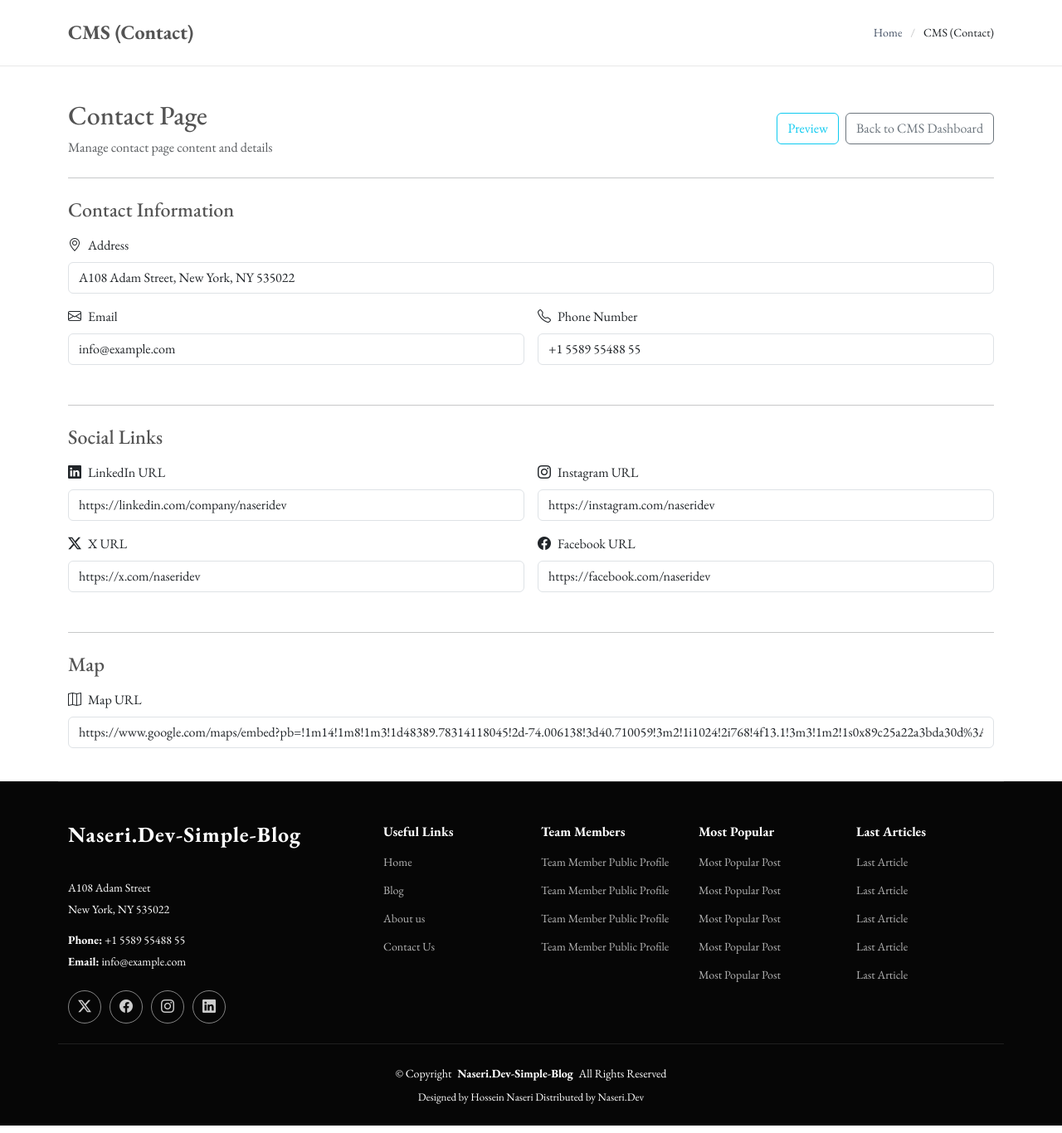
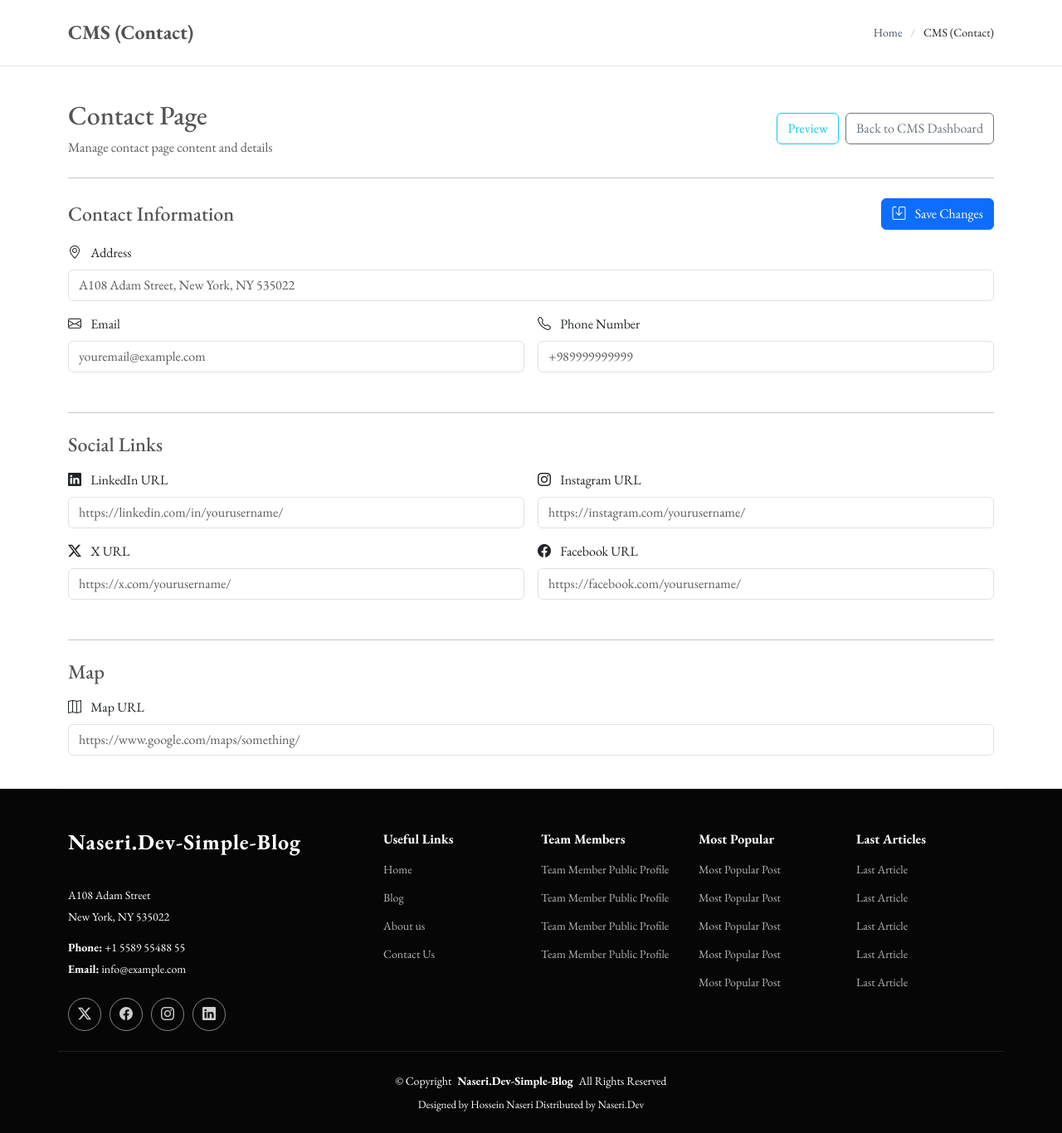
Before and after one commit to na3eri/django-simple-blog, a Django app: template core/templates/cms/cms-contact-page.html in a window 1280 px wide. Shown: the part 77-1443 px from the top of the page at 83% size. Run offline with Django 5.2, Linux system fonts and the light colour scheme; the template is opened without the code that fills it: values that come from a table or form of the project are taken from there, others are empty; some libraries are stand-ins or nearby versions.

Commit message:
✨ feat(cms): add cms-contactpage services, views and templates

```diff
--- a/core/apps/cms/forms.py
+++ b/core/apps/cms/forms.py
@@ -1,6 +1,8 @@
-from apps.cms.models import HomePageCategory, HomePageSlider
+from apps.cms.models import ContactPageData, HomePageCategory, HomePageSlider
+from django.db.models import TextField
 from django.forms import (
     ClearableFileInput,
+    EmailInput,
     ModelForm,
     NumberInput,
     Select,
@@ -101,3 +103,76 @@ class HomePageCategoryForm(ModelForm):
                 }
             ),
         }
+
+
+class ContactPageDataForm(ModelForm):
+    class Meta:
+        model = ContactPageData
+        fields = [
+            "address",
+            "email",
+            "phone_number",
+            "linkedin_url",
+            "instagram_url",
+            "x_url",
+            "facebook_url",
+            "map_url",
+        ]
+        widgets = {
+            "address": TextInput(
+                attrs={
+                    "class": "form-control",
+                    "id": "contact-address",
+                    "placeholder": "A108 Adam Street, New York, NY 535022",
+                }
+            ),
+            "email": EmailInput(
+                attrs={
+                    "class": "form-control",
+                    "id": "contact-email",
+                    "placeholder": "youremail@example.com",
+                }
+            ),
+            "phone_number": TextInput(
+                attrs={
+                    "class": "form-control",
+                    "id": "contact-phone",
+                    "placeholder": "+989999999999",
+                }
+            ),
+            "linkedin_url": URLInput(
+                attrs={
+                    "class": "form-control",
+                    "id": "contact-linkedin",
+                    "placeholder": "https://linkedin.com/in/yourusername/",
+                }
+            ),
+            "instagram_url": URLInput(
+                attrs={
+                    "class": "form-control",
+                    "id": "contact-instagram",
+                    "placeholder": "https://instagram.com/yourusername/",
+                }
+            ),
+            "x_url": URLInput(
+                attrs={
+                    "class": "form-control",
+                    "id": "contact-x",
+                    "placeholder": "https://x.com/yourusername/",
+                }
+            ),
+            "facebook_url": URLInput(
+                attrs={
+                    "class": "form-control",
+                    "id": "contact-facebook",
+                    "placeholder": "https://facebook.com/yourusername/",
+                }
+            ),
+            "map_url": URLInput(
+                attrs={
+                    "class": "form-control",
+                    "id": "contact-map",
+                    "placeholder": "https://www.google.com/maps/something/",
+                }
+            ),
+        }
--- a/core/templates/cms/cms-contact-page.html
+++ b/core/templates/cms/cms-contact-page.html
@@ -1,105 +1,369 @@
 {% extends 'base.html' %}
 
 {% load static %}
+
 {% block title %}CMS (Contact){% endblock title %}
+
 {% block page_name %}CMS (Contact){% endblock page_name %}
+
 {% block page_name_crumbs %}CMS (Contact){% endblock page_name_crumbs %}
-
 
 
 {% block content %}
 
 <section class="section cms-contact-page">
+
   <div class="container" data-aos="fade-up">
 
     <div class="d-flex flex-wrap align-items-center justify-content-between mb-4">
+
       <div>
         <h2>Contact Page</h2>
-            <p class="text-muted mb-0">Manage contact page content and details</p>
+        <p class="text-muted mb-0">
+          Manage contact page content and details
+        </p>
       </div>
+
       <div class="d-flex gap-2 mt-3 mt-md-0">
-            <a href="{% url 'contact' %}" class="btn btn-outline-info">Preview</a>
-            <a href="{% url 'cms_dashboard' %}" class="btn btn-outline-secondary">Back to CMS Dashboard</a>
+
+        <a
+          href="{% url 'contact' %}"
+          class="btn btn-outline-info"
+        >
+          Preview
+        </a>
+
+        <a
+          href="{% url 'cms_dashboard' %}"
+          class="btn btn-outline-secondary"
+        >
+          Back to CMS Dashboard
+        </a>
+
       </div>
+
     </div>
+
 
     <hr class="my-4">
 
-        <form data-aos="fade-up" data-aos-delay="100">
 
-          <h4 class="mb-3">Contact Information</h4>
+    <form
+      method="POST"
+      data-aos="fade-up"
+      data-aos-delay="100"
+      novalidate
+    >
+
+      {% csrf_token %}
+
+
+      {% if form.non_field_errors %}
+
+        <div class="alert alert-danger" role="alert">
+
+          <ul class="mb-0">
+
+            {% for error in form.non_field_errors %}
+              <li>{{ error }}</li>
+            {% endfor %}
+
+          </ul>
+
+        </div>
+
+      {% endif %}
+
+
+      <!-- Contact Information -->
+
+      <div class="d-flex align-items-center justify-content-between mb-3">
+
+        <h4 class="mb-0">
+          Contact Information
+        </h4>
+
+        <button
+          type="submit"
+          class="btn btn-primary"
+        >
+          <i class="bi bi-save me-2"></i>
+          Save Changes
+        </button>
+
+      </div>
+
+
       <div class="row g-3 mb-5">
+
+
+        <!-- Address -->
+
         <div class="col-12">
-              <label for="contact-address" class="form-label">
-                <i class="bi bi-geo-alt me-2"></i>Address
+
+          <label
+            for="{{ form.address.id_for_label }}"
+            class="form-label"
+          >
+            <i class="bi bi-geo-alt me-2"></i>
+            Address
           </label>
-              <input type="text" class="form-control" id="contact-address"
-                value="A108 Adam Street, New York, NY 535022">
+
+          {{ form.address }}
+
+          {% if form.address.errors %}
+
+            <div class="invalid-feedback d-block">
+
+              {% for error in form.address.errors %}
+                <div>{{ error }}</div>
+              {% endfor %}
+
             </div>
+
+          {% endif %}
+
+        </div>
+
+
+        <!-- Email -->
+
         <div class="col-md-6">
-              <label for="contact-email" class="form-label">
-                <i class="bi bi-envelope me-2"></i>Email
+
+          <label
+            for="{{ form.email.id_for_label }}"
+            class="form-label"
+          >
+            <i class="bi bi-envelope me-2"></i>
+            Email
           </label>
-              <input type="email" class="form-control" id="contact-email" value="info@example.com">
+
+          {{ form.email }}
+
+          {% if form.email.errors %}
+
+            <div class="invalid-feedback d-block">
+
+              {% for error in form.email.errors %}
+                <div>{{ error }}</div>
+              {% endfor %}
+
             </div>
+
+          {% endif %}
+
+        </div>
+
+
+        <!-- Phone Number -->
+
         <div class="col-md-6">
-              <label for="contact-phone" class="form-label">
-                <i class="bi bi-telephone me-2"></i>Phone Number
+
+          <label
+            for="{{ form.phone_number.id_for_label }}"
+            class="form-label"
+          >
+            <i class="bi bi-telephone me-2"></i>
+            Phone Number
           </label>
-              <input type="tel" class="form-control" id="contact-phone" value="+1 5589 55488 55">
+
+          {{ form.phone_number }}
+
+          {% if form.phone_number.errors %}
+
+            <div class="invalid-feedback d-block">
+
+              {% for error in form.phone_number.errors %}
+                <div>{{ error }}</div>
+              {% endfor %}
+
             </div>
+
+          {% endif %}
+
         </div>
+
+      </div>
+
 
       <hr class="my-4">
 
-          <h4 class="mb-3">Social Links</h4>
+
+      <!-- Social Links -->
+
+      <h4 class="mb-3">
+        Social Links
+      </h4>
+
+
       <div class="row g-3 mb-5">
+
+
+        <!-- LinkedIn -->
+
         <div class="col-md-6">
-              <label for="contact-linkedin" class="form-label">
-                <i class="bi bi-linkedin me-2"></i>LinkedIn URL
+
+          <label
+            for="{{ form.linkedin_url.id_for_label }}"
+            class="form-label"
+          >
+            <i class="bi bi-linkedin me-2"></i>
+            LinkedIn URL
           </label>
-              <input type="url" class="form-control" id="contact-linkedin"
-                value="https://linkedin.com/company/naseridev">
+
+          {{ form.linkedin_url }}
+
+          {% if form.linkedin_url.errors %}
+
+            <div class="invalid-feedback d-block">
+
+              {% for error in form.linkedin_url.errors %}
+                <div>{{ error }}</div>
+              {% endfor %}
+
             </div>
+
+          {% endif %}
+
+        </div>
+
+
+        <!-- Instagram -->
+
         <div class="col-md-6">
-              <label for="contact-instagram" class="form-label">
-                <i class="bi bi-instagram me-2"></i>Instagram URL
+
+          <label
+            for="{{ form.instagram_url.id_for_label }}"
+            class="form-label"
+          >
+            <i class="bi bi-instagram me-2"></i>
+            Instagram URL
           </label>
-              <input type="url" class="form-control" id="contact-instagram"
-                value="https://instagram.com/naseridev">
+
+          {{ form.instagram_url }}
+
+          {% if form.instagram_url.errors %}
+
+            <div class="invalid-feedback d-block">
+
+              {% for error in form.instagram_url.errors %}
+                <div>{{ error }}</div>
+              {% endfor %}
+
             </div>
+
+          {% endif %}
+
+        </div>
+
+
+        <!-- X -->
+
         <div class="col-md-6">
-              <label for="contact-x" class="form-label">
-                <i class="bi bi-twitter-x me-2"></i>X URL
+
+          <label
+            for="{{ form.x_url.id_for_label }}"
+            class="form-label"
+          >
+            <i class="bi bi-twitter-x me-2"></i>
+            X URL
           </label>
-              <input type="url" class="form-control" id="contact-x"
-                value="https://x.com/naseridev">
+
+          {{ form.x_url }}
+
+          {% if form.x_url.errors %}
+
+            <div class="invalid-feedback d-block">
+
+              {% for error in form.x_url.errors %}
+                <div>{{ error }}</div>
+              {% endfor %}
+
             </div>
+
+          {% endif %}
+
+        </div>
+
+
+        <!-- Facebook -->
+
         <div class="col-md-6">
-              <label for="contact-facebook" class="form-label">
-                <i class="bi bi-facebook me-2"></i>Facebook URL
+
+          <label
+            for="{{ form.facebook_url.id_for_label }}"
+            class="form-label"
+          >
+            <i class="bi bi-facebook me-2"></i>
+            Facebook URL
           </label>
-              <input type="url" class="form-control" id="contact-facebook"
-                value="https://facebook.com/naseridev">
+
+          {{ form.facebook_url }}
+
+          {% if form.facebook_url.errors %}
+
+            <div class="invalid-feedback d-block">
+
+              {% for error in form.facebook_url.errors %}
+                <div>{{ error }}</div>
+              {% endfor %}
+
             </div>
+
+          {% endif %}
+
         </div>
+
+      </div>
+
 
       <hr class="my-4">
 
-          <h4 class="mb-3">Map</h4>
+
+      <!-- Map -->
+
+      <h4 class="mb-3">
+        Map
+      </h4>
+
+
       <div class="row g-3">
+
+
+        <!-- Map URL -->
+
         <div class="col-12">
-              <label for="contact-map" class="form-label">
-                <i class="bi bi-map me-2"></i>Map URL
+
+          <label
+            for="{{ form.map_url.id_for_label }}"
+            class="form-label"
+          >
+            <i class="bi bi-map me-2"></i>
+            Map URL
           </label>
-              <input type="url" class="form-control" id="contact-map"
-                value="https://www.google.com/maps/embed?pb=!1m14!1m8!1m3!1d48389.78314118045!2d-74.006138!3d40.710059!3m2!1i1024!2i768!4f13.1!3m3!1m2!1s0x89c25a22a3bda30d%3A0xb89d1fe6bc499443!2sDowntown%20Conference%20Center!5e0!3m2!1sen!2sus!4v1676961268712!5m2!1sen!2sus">
+
+          {{ form.map_url }}
+
+          {% if form.map_url.errors %}
+
+            <div class="invalid-feedback d-block">
+
+              {% for error in form.map_url.errors %}
+                <div>{{ error }}</div>
+              {% endfor %}
+
             </div>
+
+          {% endif %}
+
+        </div>
+
       </div>
 
     </form>
 
   </div>
+
 </section>
 
 {% endblock content %}
```
Also changed, not shown: core/apps/cms/services/cms_contactpage_service.py (added, +89 -0 lines). Lines whose indentation alone changed are shown as unchanged.
